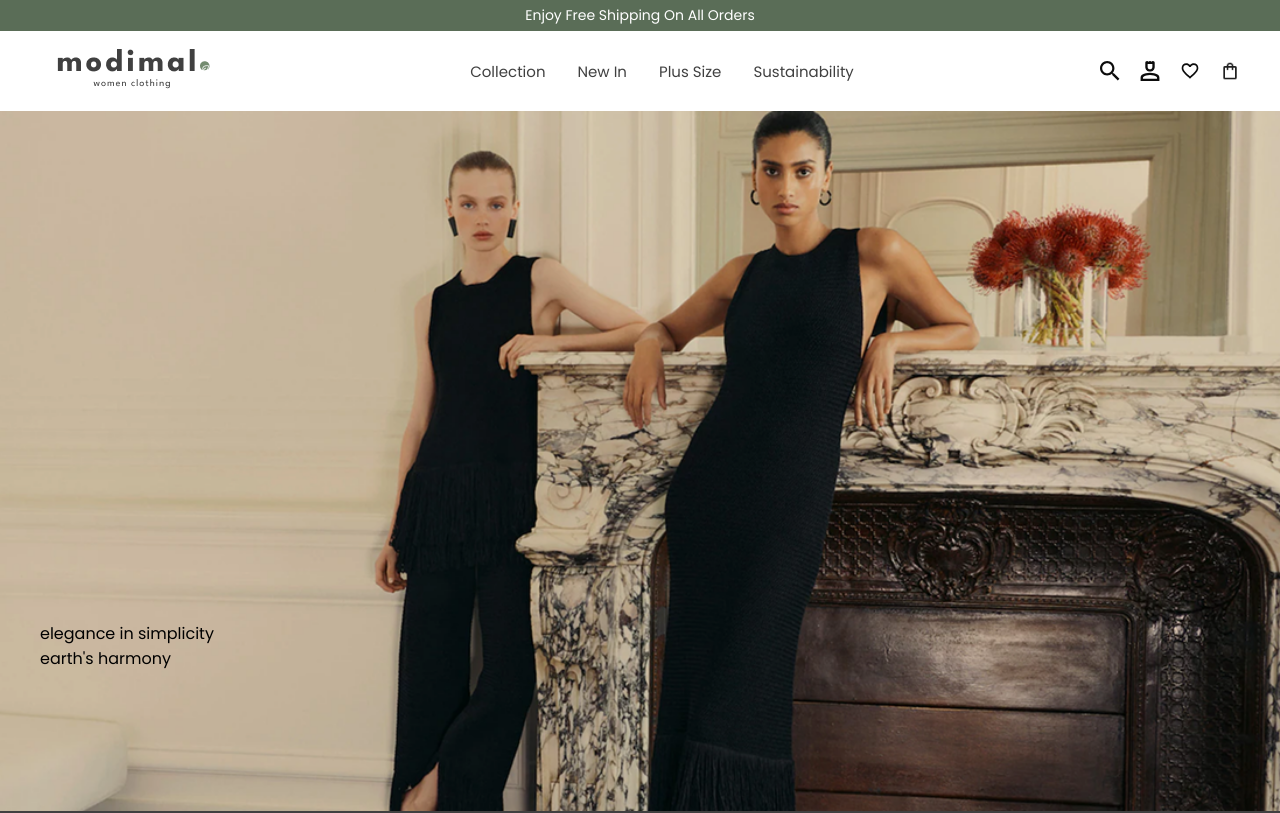
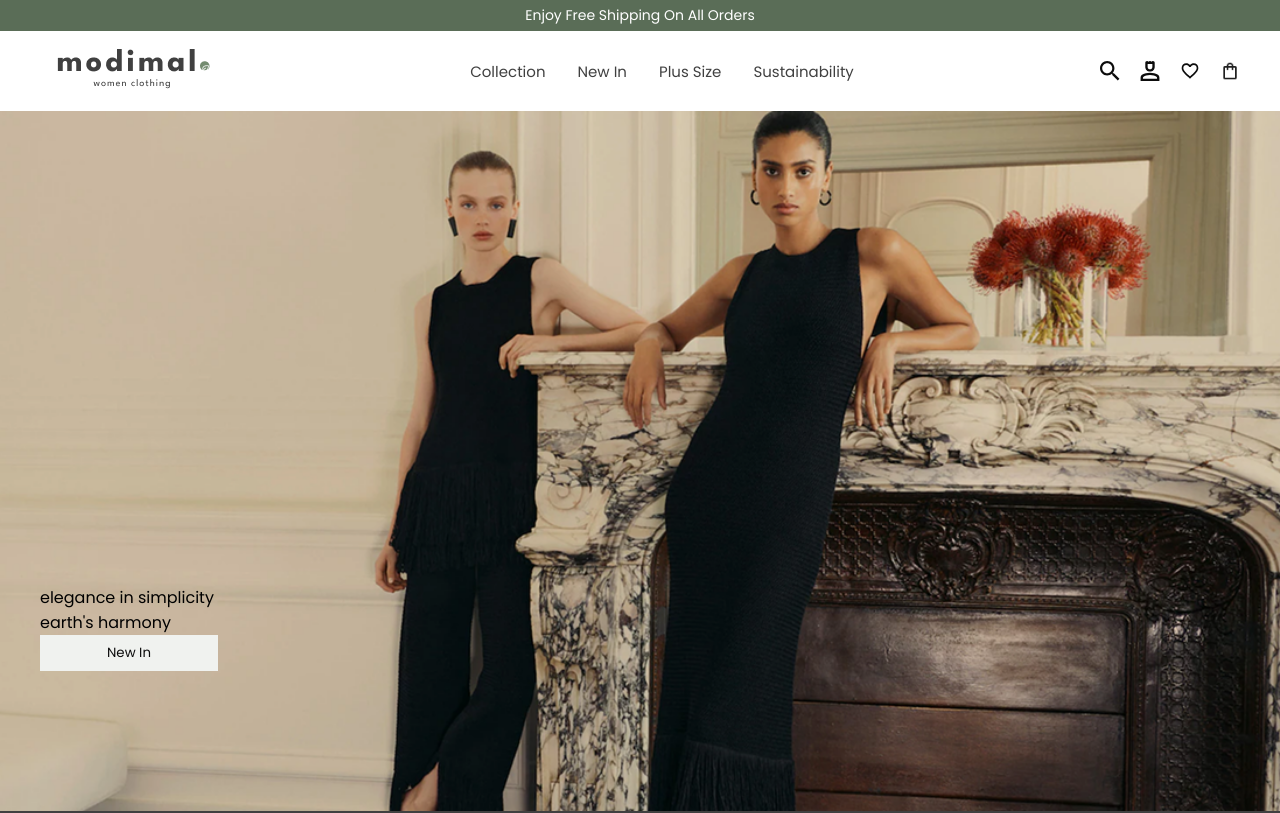
Before and after one commit to nofugazidev/modimal, a React (Vite) app: page / in a window 1280 px wide. Shown: the top 813 px of the page. Built offline with nearby package versions, Linux system fonts and the light colour scheme; a web font is replaced by a local one.

Commit message:
comp: button component

```diff
--- a/src/components/common/button.tsx
+++ b/src/components/common/button.tsx
@@ -0,0 +1,27 @@
+import React from 'react'
+import styled from 'styled-components';
+import { colors } from '@/constants/colors';
+
+interface ButtonProps {
+    value: string;
+}
+
+const Button: React.FC<ButtonProps> = ({value}) => {
+  return (
+    <Wrapper>
+      {value}
+    </Wrapper>
+  )
+}
+
+export default Button
+
+
+const Wrapper = styled.button`
+    background: ${colors.offWhite};
+    color: ${colors.black};
+    outline: none;
+    border: none;
+    padding: 8px 67px;
+    text-transform: capitalize;
+`
--- a/src/pages/hero.tsx
+++ b/src/pages/hero.tsx
@@ -1,12 +1,14 @@
 import React from "react";
 import hero from "@/assets/images/hero.png";
 import styled from "styled-components";
+import Button from "@/components/common/button";
 
 const Hero: React.FC = () => {
   return (
     <Wrapper>
       <p>elegance in simplicity</p>
       <p>earth's harmony</p>
+      <Button value="new in" />
     </Wrapper>
   );
 };
```
